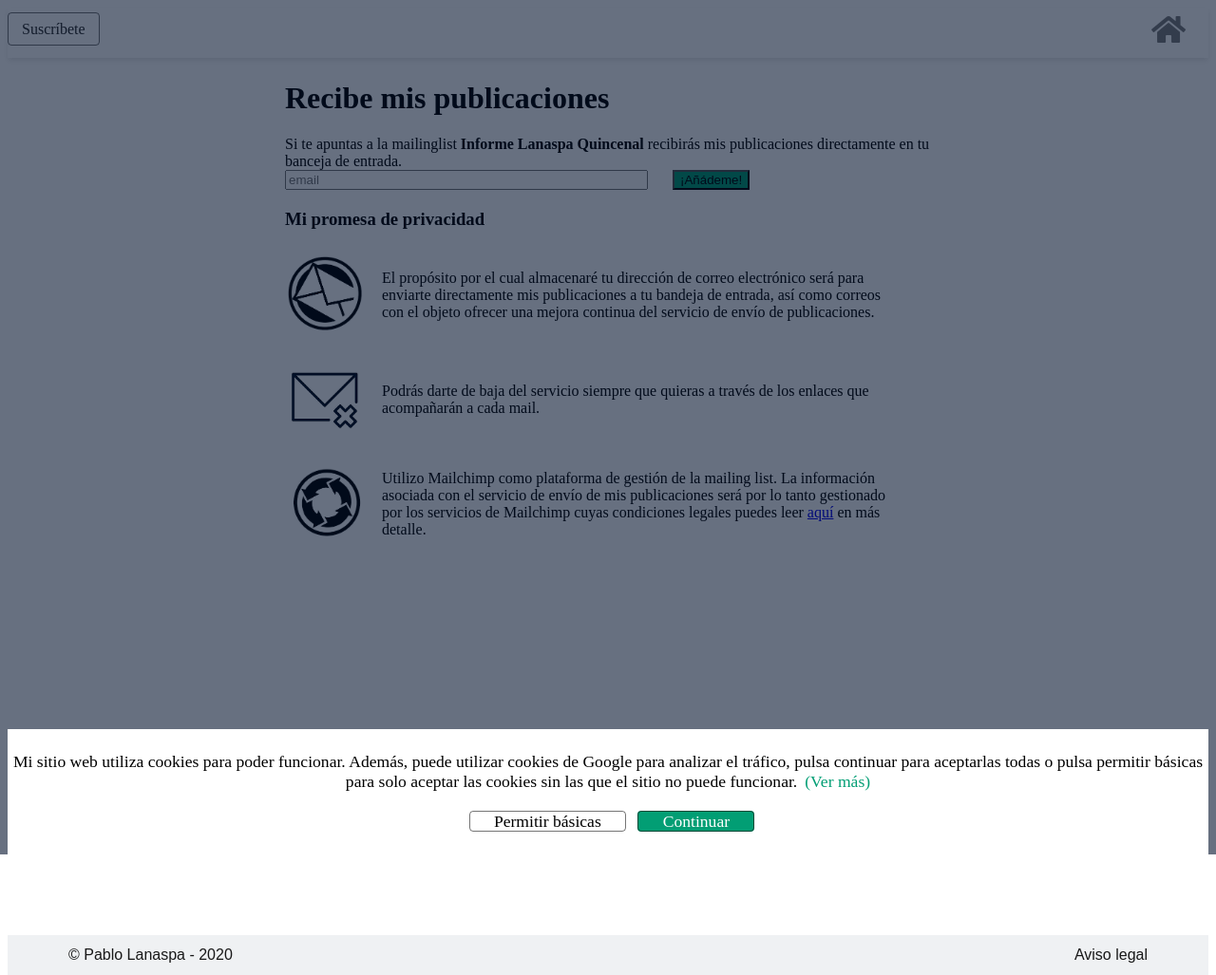
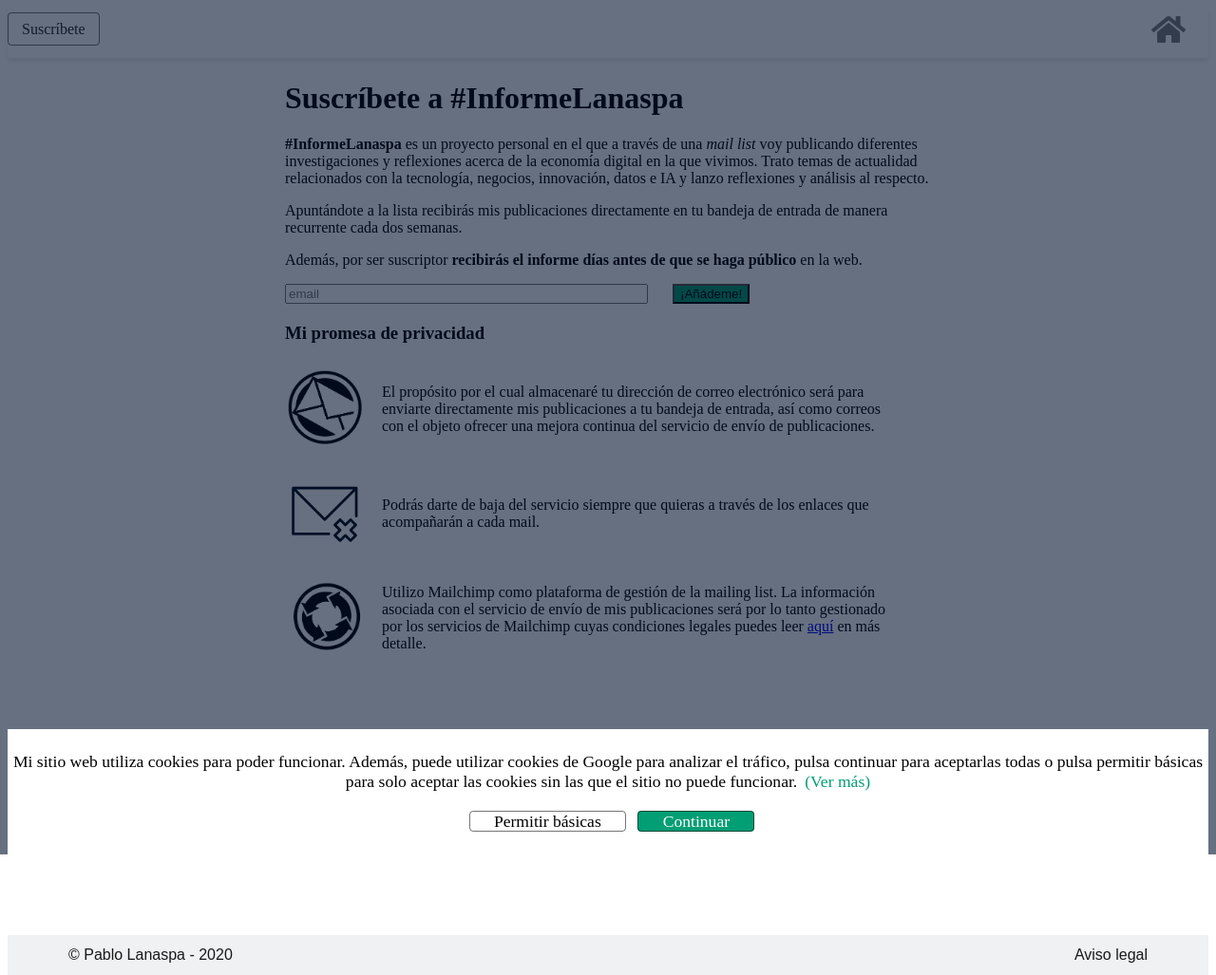
Before and after one commit to planaspa/planaspa.github.io, a Jekyll site: the page built from subscribe.markdown, in a window 1280 px wide. Shown: the whole page at 95% size. Built offline with Jekyll 4.4.1, drawn with Linux system fonts in a browser that asks for light colours; comment, search, counter and statistics services are not loaded.

Commit message:
Updated susbcribe copy

```diff
--- a/subscribe.markdown
+++ b/subscribe.markdown
@@ -1,16 +1,27 @@
 ---
 layout: page
-title: Suscribete!
+title: ¡Suscribete!
 permalink: /subscribe
 mail_pic: /assets/img/subscribe/mail.jpg
 unsubscribe_pic: /assets/img/subscribe/unsubscribe.png
 process_pic: /assets/img/subscribe/process.jpg
 post_pic: /assets/img/bio_img.png
-summary: "Suscríbete a Informe Lanaspa! Tecnología, innovación, IA, economía digital y más."
+summary: "¡Suscríbete a #InformeLanaspa! Tecnología, innovación, IA, economía digital y más."
 ---
 <div class="subscribe_page">
-    <h1>Recibe mis publicaciones</h1>
-    Si te apuntas a la mailinglist <b>Informe Lanaspa Quincenal</b> recibirás mis publicaciones directamente en tu banceja de entrada.
+    <h1>Suscríbete a #InformeLanaspa</h1>
+
+    <p>
+    <b>#InformeLanaspa</b> es un proyecto personal en el que a través de una <i>mail list</i> voy publicando diferentes investigaciones y reflexiones acerca de la economía digital en la que vivimos. Trato temas de actualidad relacionados con la tecnología, negocios, innovación, datos e IA y lanzo reflexiones y análisis al respecto.
+    </p>
+
+    <p>
+    Apuntándote a la lista recibirás mis publicaciones directamente en tu bandeja de entrada de manera recurrente cada dos semanas.
+    </p>
+
+    <p>
+    Además, por ser suscriptor <b>recibirás el informe días antes de que se haga público</b> en la web.
+    </p>
 
 
     <!-- Begin Mailchimp Signup Form -->
```
